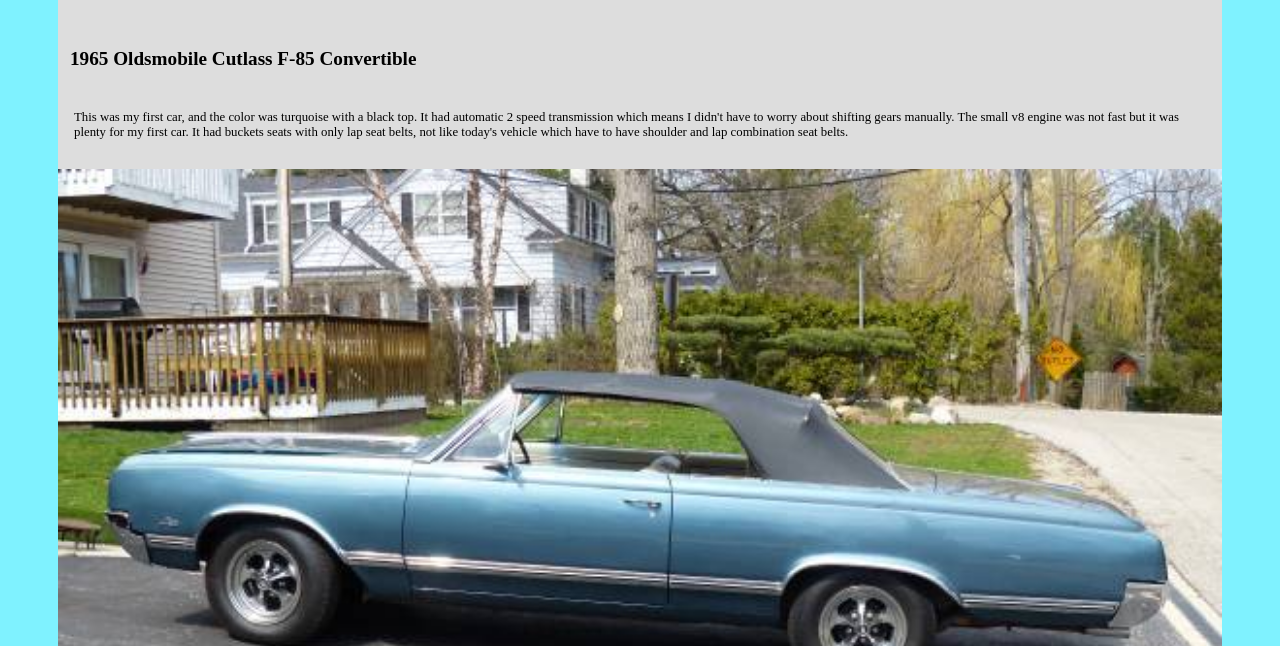
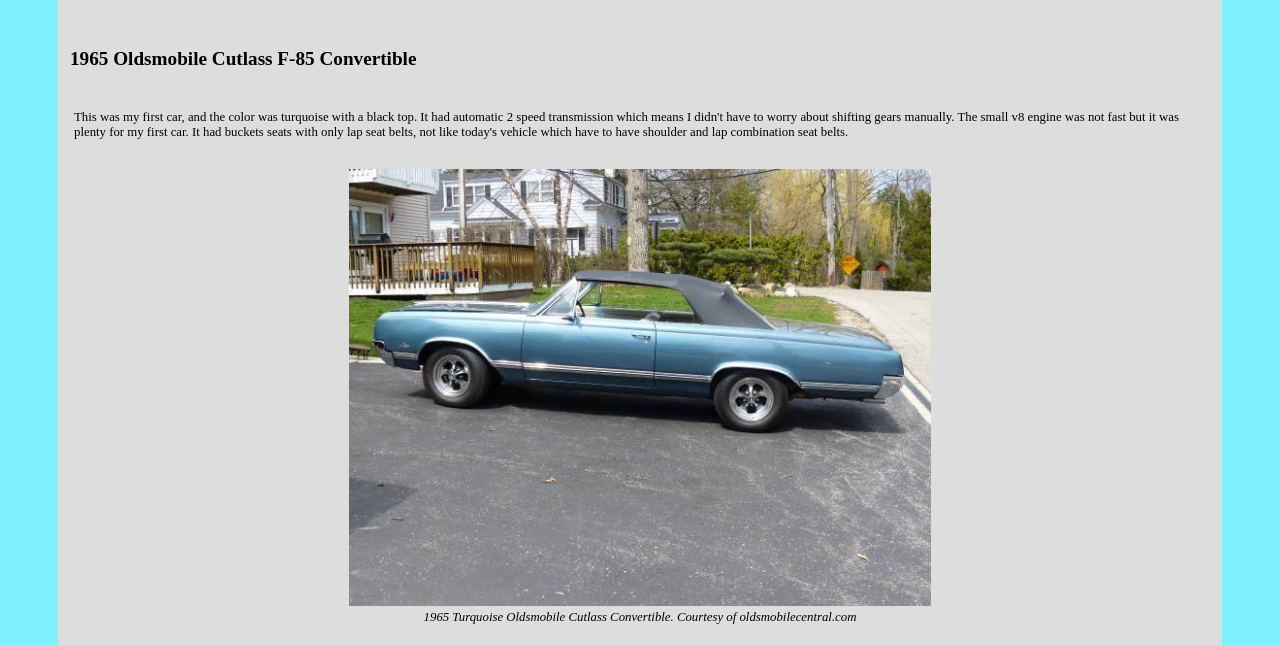
Before and after one commit to STL-LC101-January-22/assignment-4-html-me-something-lorin557799, a website: page index.html in a window 1280 px wide. Shown: the part 148-794 px from the top of the page. Drawn offline with Linux system fonts and the light colour scheme.

Commit message:
changed styles.css line 106 and 107 to 50% from 100% to reduce webpage pictures

```diff
--- a/style.css
+++ /dev/null
@@ -1,108 +0,0 @@
-p {
-    display: block;
-}
-
-body {
-	margin: 8px;
-    display: block;
-    background-color: rgb(127, 242, 255);
-	font-size: 50%;
-    padding-top: 50px;
-    padding-right: 50px;
-    padding-bottom: 50px;
-    padding-left: 50px;
-}
-
-header,
-main,
-footer {
-	background-color: #ddd;
-	font-size: 1.6em;
-}
-
-header {
-	padding: 1.875em 0;
-}
-
-#mainHeading {
-    text-align: center;
-    color: red;
-}
-
-testP.funParagraph {
-    color: green;
-    font-style: italic;
-}
-
-div {
-  padding: 15px;
-  margin: auto;
-}
-
-#myHeading {
-    text-align: center;
-    color: purple;
-}
-
-h1, h2, h3 {
-	margin: 0;
-}
-
-h1 {
-	font-size: 2.5em;
-}
-
-main h2 {
-	padding: 0.625em 0 0.625em 0.625em;
-}
-
-section {
-	margin: 1.875em 0;
-}
-
-section:first-child {
-	margin-top: 0;
-}
-
-section:last-child {
-	margin-bottom: 0;
-}
-
-nav ul {
-	text-align: center;
-	padding: 0;
-}
-
-nav ul li {
-	display: inline-block;
-	margin-right: 1em;
-	font-size: 0.75em;
-}
-
-p {
-	padding: 1.25em;
-}
-
-figure {
-	margin: 0;
-	padding: 0;
-	text-align: center;
-}
-
-figcaption {
-	font-style: italic;
-}
-
-footer {
-	text-align: center;
-	padding: 3em;
-}
-
-footer p {
-	display: inline-block;
-}
-
-img {
-	width: 100%;
-	max-width: 100%;
-}
--- a/styles.css
+++ b/styles.css
@@ -103,6 +103,6 @@ footer p {
 }
 
 img {
-	width: 100%;
-	max-width: 100%;
+	width: 50%;
+	max-width: 50%;
 }
```
Also changed, not shown: 1 other file.
